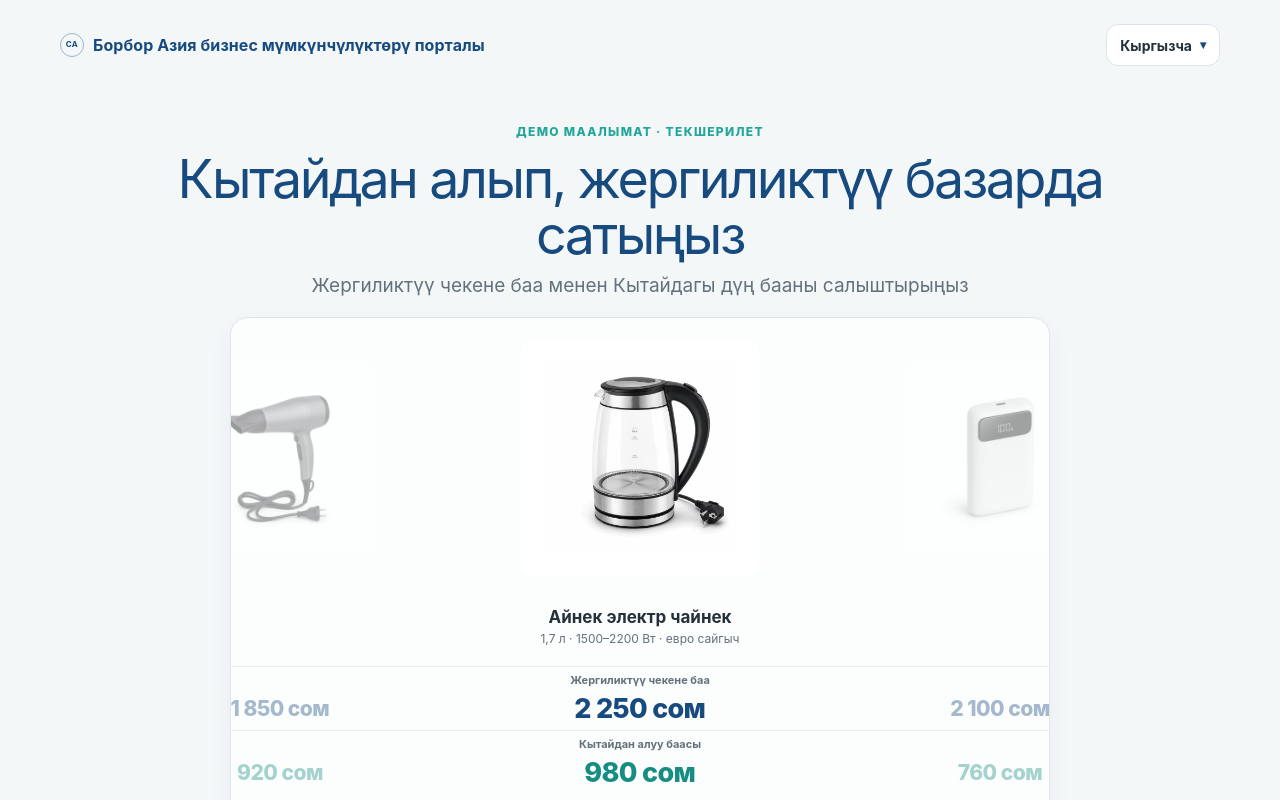
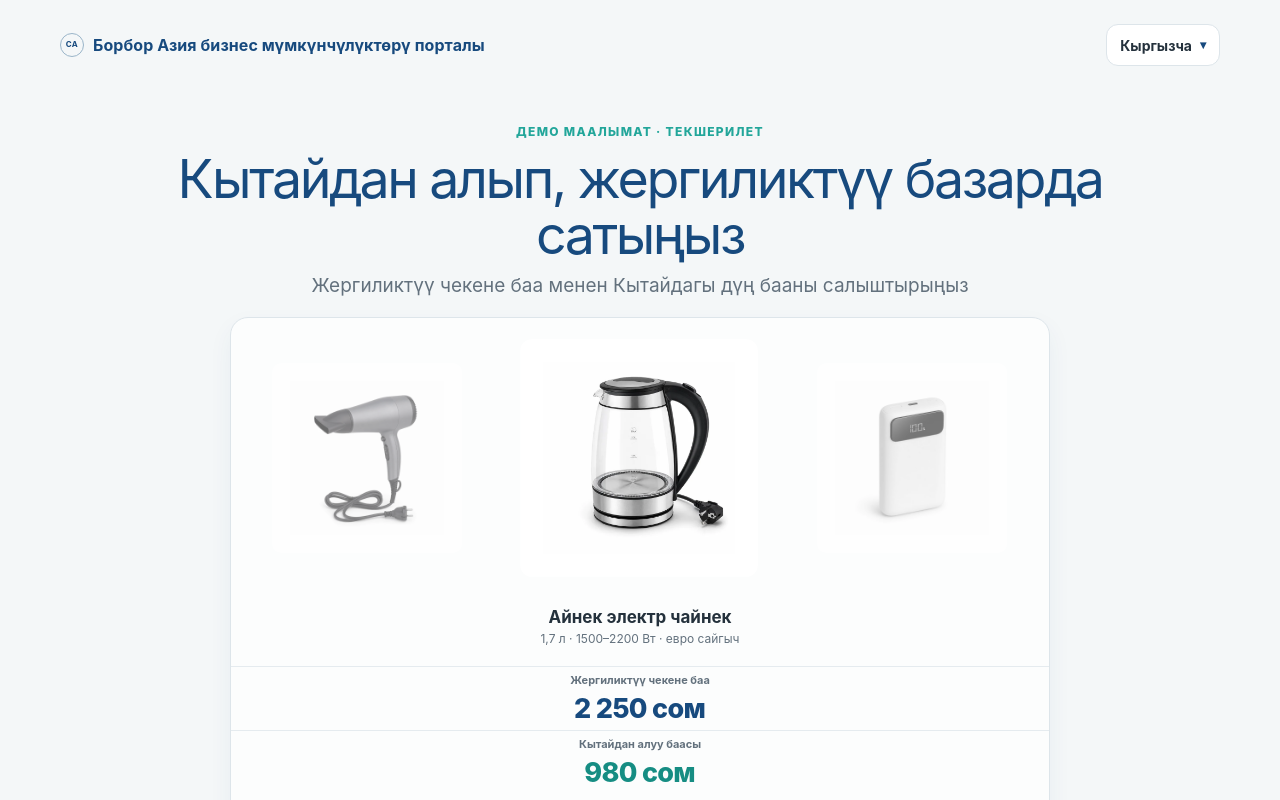
Before and after one commit to Yosuke999/ZJW2.0, a Next.js app: page /kg in a window 1280 px wide. Shown: the top 800 px of the page. Built offline with nearby package versions, Linux system fonts and the light colour scheme.

Commit message:
refine desktop carousel previews

```diff
--- a/app/globals.css
+++ b/app/globals.css
@@ -59,7 +59,7 @@ h1 { margin: 9px 0; color: var(--blue); font-size: clamp(32px, 5.4vw, 58px); lin
 .price-strip { align-items: center; height: 40px; }
 .price-item { display: grid; place-items: center; color: var(--blue); text-align: center; white-space: nowrap; font-size: clamp(20px, 5.6vw, 27px); font-weight: 850; letter-spacing: -.025em; }
 .price-item.current, .price-item.entering { opacity: 1; transform: scale(1); }
-.price-item.side, .price-item.leaving { opacity: .38; transform: scale(.78); }
+.price-item.side, .price-item.leaving { visibility: hidden; opacity: 0; transform: scale(.92); }
 .price-track.china .price-item { color: #168d83; }
 .showcase-controls { position: relative; z-index: 5; display: flex; align-items: center; justify-content: center; gap: 15px; margin-top: 9px; }
 .carousel-progress { min-width: 42px; color: var(--muted); text-align: center; font-size: 12px; font-variant-numeric: tabular-nums; }
@@ -144,11 +144,11 @@ button:focus-visible, a:focus-visible, summary:focus-visible { outline: 3px soli
   .hero { padding-top: 28px; min-height: 790px; }
   .hero-copy { max-width: 1020px; margin-bottom: 18px; }
   .hero-copy h1 { font-size: clamp(40px, 4.2vw, 54px); }
-  .track-strip { width: 220%; margin-left: -60%; }
+  .track-strip { width: 166.6667%; margin-left: -33.3333%; }
   .product-track { height: 260px; }
   .product-visual { width: min(250px, calc(100% - 20px)); height: 250px; }
   .current-product-info { height: 78px; }
-  .stage-item.side, .stage-item.leaving { opacity: .4; transform: scale(.76); }
+  .stage-item.side, .stage-item.leaving { opacity: .58; transform: scale(.76); }
   .product-grid { grid-template-columns: repeat(4, minmax(0, 1fr)); gap: 18px; }
   .card-visual { height: 170px; }
   .card-visual img { height: 150px; }
```
Also changed, not shown: 1 other file (tests, documents, lock files or other folders).
